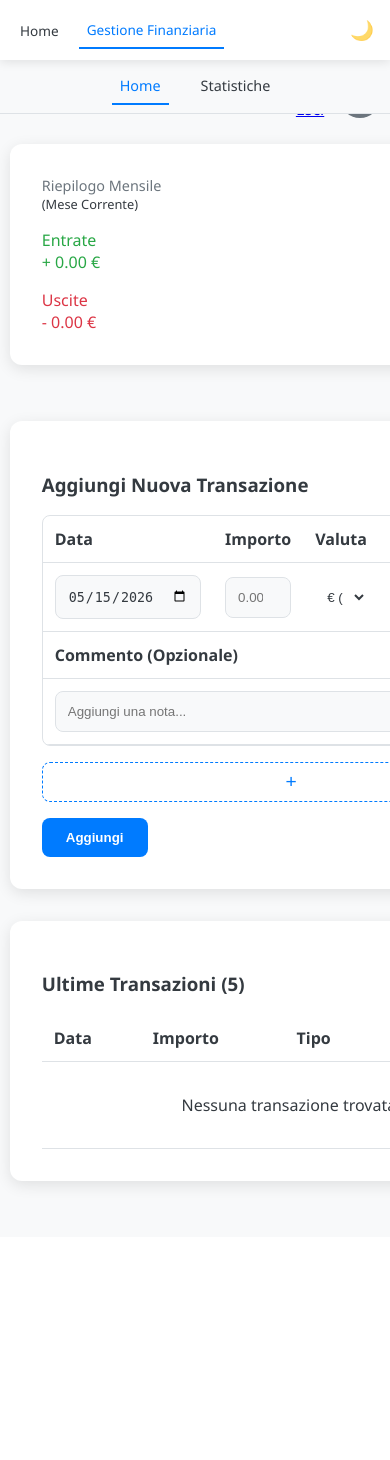
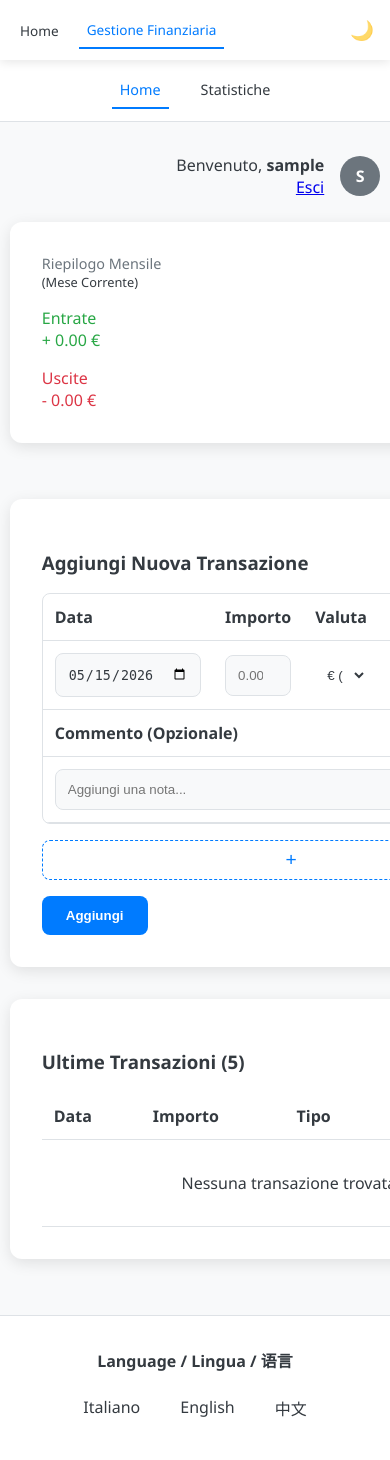
Before and after one commit to MiViEs-96/PersonalFinantialAssistant, a Flask app: page /finance in a window 390 px wide; the page is wider, and only the part inside the window is pictured. Before the commit the page ends 1191 px from the top of that part, so only its background shows below. Run offline with Flask 3, Linux system fonts and the light colour scheme; the visitor is signed in with stand-in values (Sample User, id 1); data that the repository does not hold is empty; parts of the project's set-up code (start-up, migrations or seed data) failed here and were passed over.

Commit message:
feat: implement personal finance tracker with local WiFi access
- Modular architecture (main, auth, database, analytics)
- SQLite database with hashed passwords
- mDNS support for http://tumitumi.local:5000
- Multi-language (IT, EN, ZH) and Dark Mode support
- Responsive UI with fixed navigation and analytics charts
- Multi-row transaction input logic
- Fixed desktop sub-nav overlap and mobile language visibility issues

Co-authored-by: MiViEs-96 <228829351+MiViEs-96@users.noreply.github.com>

```diff
--- a/static/style.css
+++ b/static/style.css
@@ -33,7 +33,7 @@ body {
     align-items: center;
     min-height: 100vh;
     transition: background-color 0.3s, color 0.3s;
-    padding-top: calc(var(--nav-height) + 2rem);
+    padding-top: var(--nav-height);
 }
 
 /* Navigation System */
@@ -65,17 +65,14 @@ body {
 }
 
 .sub-nav {
-    position: fixed;
-    top: var(--nav-height);
-    left: 0;
     width: 100%;
-    background-color: var(--bg-color);
+    background-color: var(--card-bg);
     border-bottom: 1px solid var(--border-color);
     display: flex;
     justify-content: center;
     gap: 1.5rem;
-    padding: 0.5rem 0;
-    z-index: 1900;
+    padding: 0.75rem 0;
+    z-index: 1400;
     font-size: 0.9rem;
 }
 
@@ -156,7 +153,7 @@ body {
 .container {
     width: 95%;
     max-width: 1200px;
-    margin-bottom: 2rem;
+    margin: 2rem 0;
 }
 
 .content-card {
@@ -246,10 +243,20 @@ button[type="submit"] {
     font-weight: bold;
 }
 
+.mobile-footer {
+    display: none;
+    width: 100%;
+    padding: 2rem 1rem;
+    background-color: var(--card-bg);
+    border-top: 1px solid var(--border-color);
+    margin-top: auto;
+    text-align: center;
+}
+
 /* Responsive Rules */
 @media (max-width: 768px) {
     body {
-        padding-top: calc(var(--nav-height) + 1rem);
+        padding-top: var(--nav-height);
     }
 
     .main-nav {
@@ -277,7 +284,11 @@ button[type="submit"] {
     }
 
     .lang-selector {
-        display: none; /* Hide flags on small mobile to save space */
+        display: none;
+    }
+
+    .mobile-footer {
+        display: block;
     }
 }
 
--- a/templates/base.html
+++ b/templates/base.html
@@ -50,6 +50,15 @@
         {% block content %}{% endblock %}
     </main>
 
+    <footer class="mobile-footer">
+        <div style="margin-bottom: 1rem; font-weight: bold;">Language / Lingua / 语言</div>
+        <div style="display: flex; justify-content: center; gap: 1.5rem;">
+            <a href="{{ url_for('set_lang', lang='it') }}" class="nav-item">Italiano</a>
+            <a href="{{ url_for('set_lang', lang='en') }}" class="nav-item">English</a>
+            <a href="{{ url_for('set_lang', lang='zh') }}" class="nav-item">中文</a>
+        </div>
+    </footer>
+
     <script>
         function updateIcon(theme) {
             const icon = document.getElementById('theme-icon');
```
